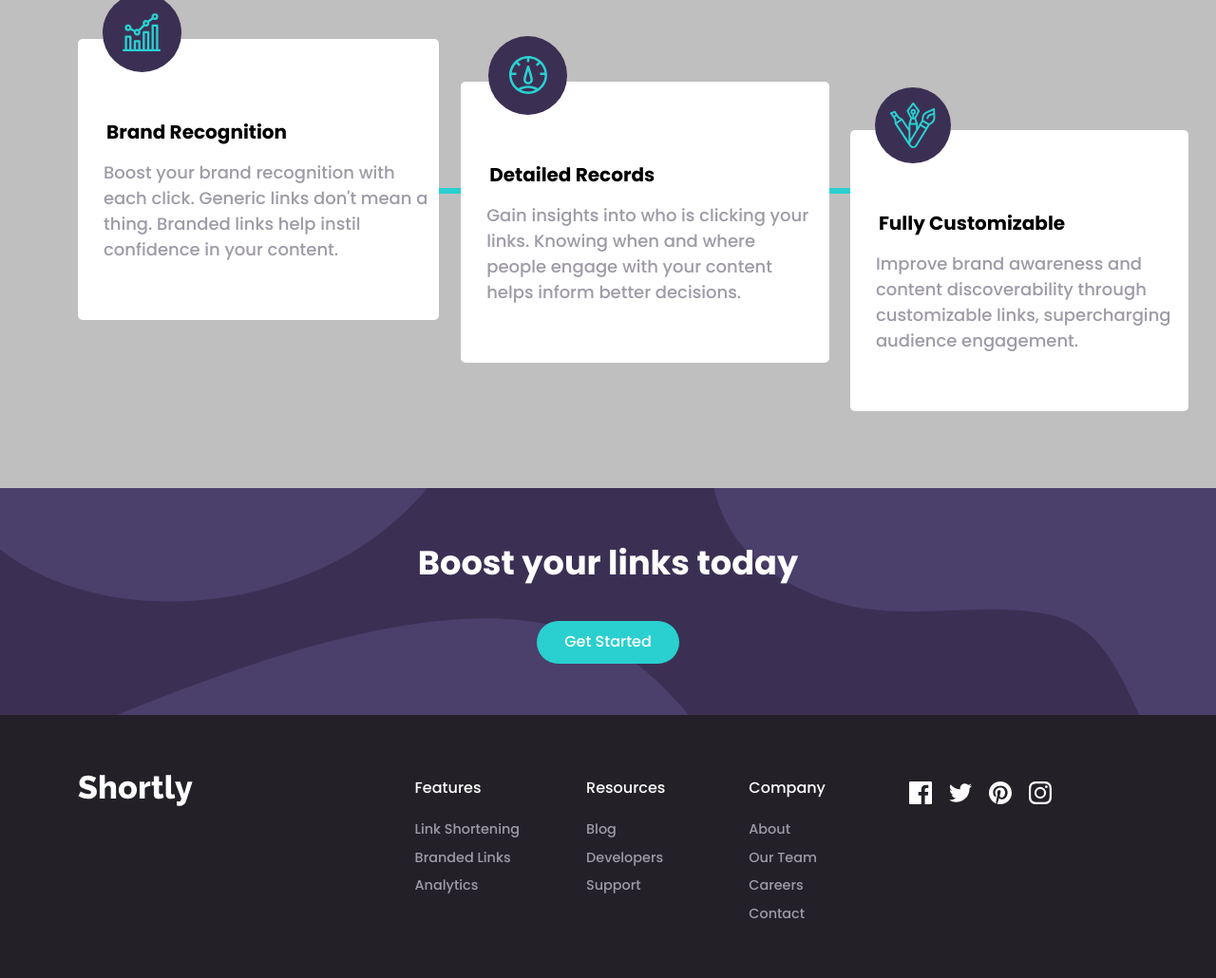
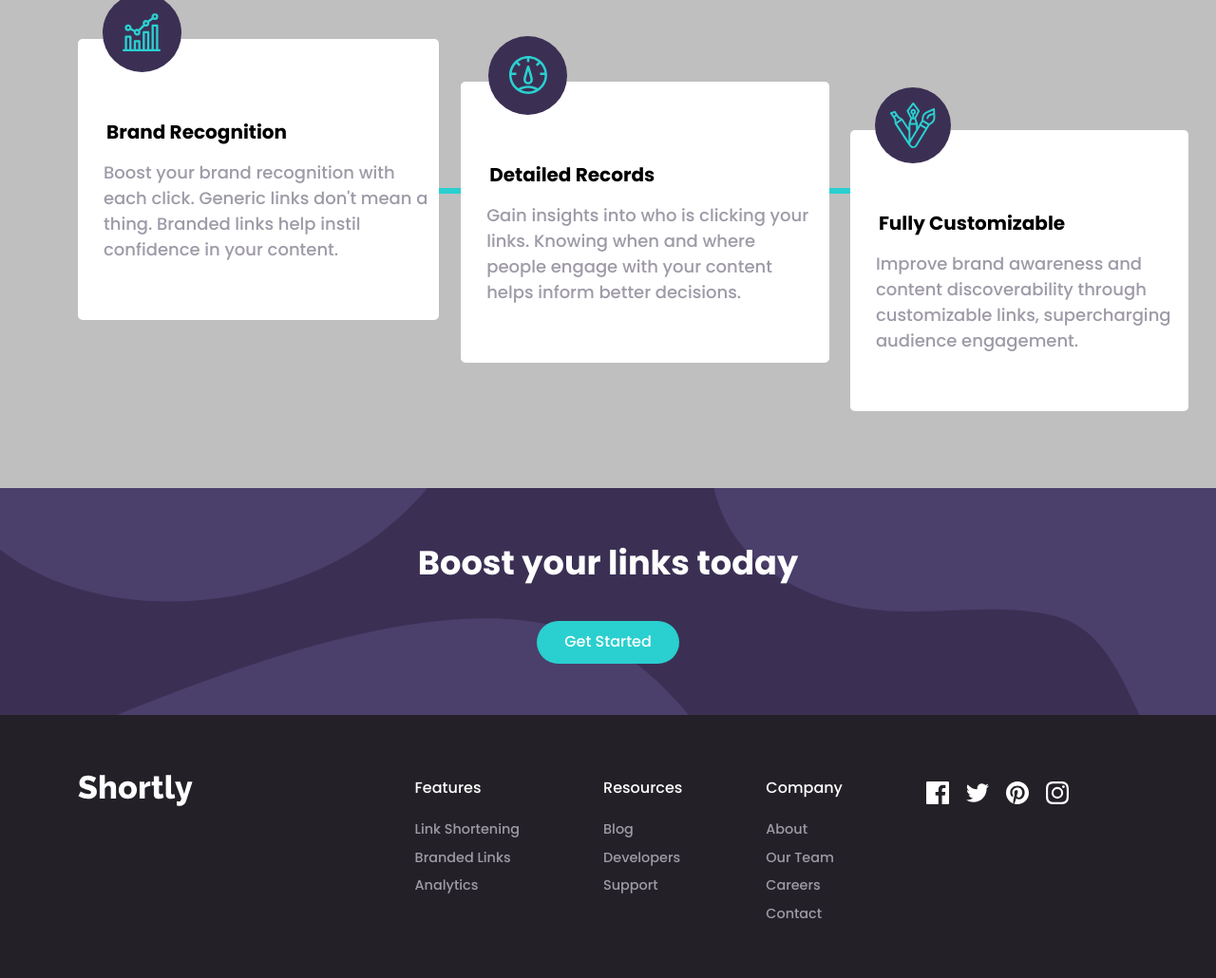
Before and after one commit to tadepoju95/react-shortly, a React app: page / in a window 1280 px wide. Shown: the part 1241-2271 px from the top of the page at 95% size. Built offline with nearby package versions, Linux system fonts and the light colour scheme; data requests are answered from the project's data file.

Commit message:
Modified files in project folder.

```diff
--- a/src/components/Home.js
+++ b/src/components/Home.js
@@ -7,7 +7,7 @@ import Footer from './sections/Footer';
 
 const Home = () => {
 	return (
-		<div>
+		<div className="home">
 			<Header />
 			<MainContent />
 			<InfoSection />
--- a/src/components/main.css
+++ b/src/components/main.css
@@ -13,6 +13,10 @@ body {
 	color: black;
 	margin: 0;
 	min-height: 100vh;
+}
+
+.home {
+	overflow: clip;
 }
 
 .container {
@@ -539,7 +543,7 @@ p {
 
 	.text-list, .social-icons {
 		margin-top: 2.5em;
-		margin-right: 1em;
+		margin-left: 1em;
 	}
 
 	.shortly-logo {
```
